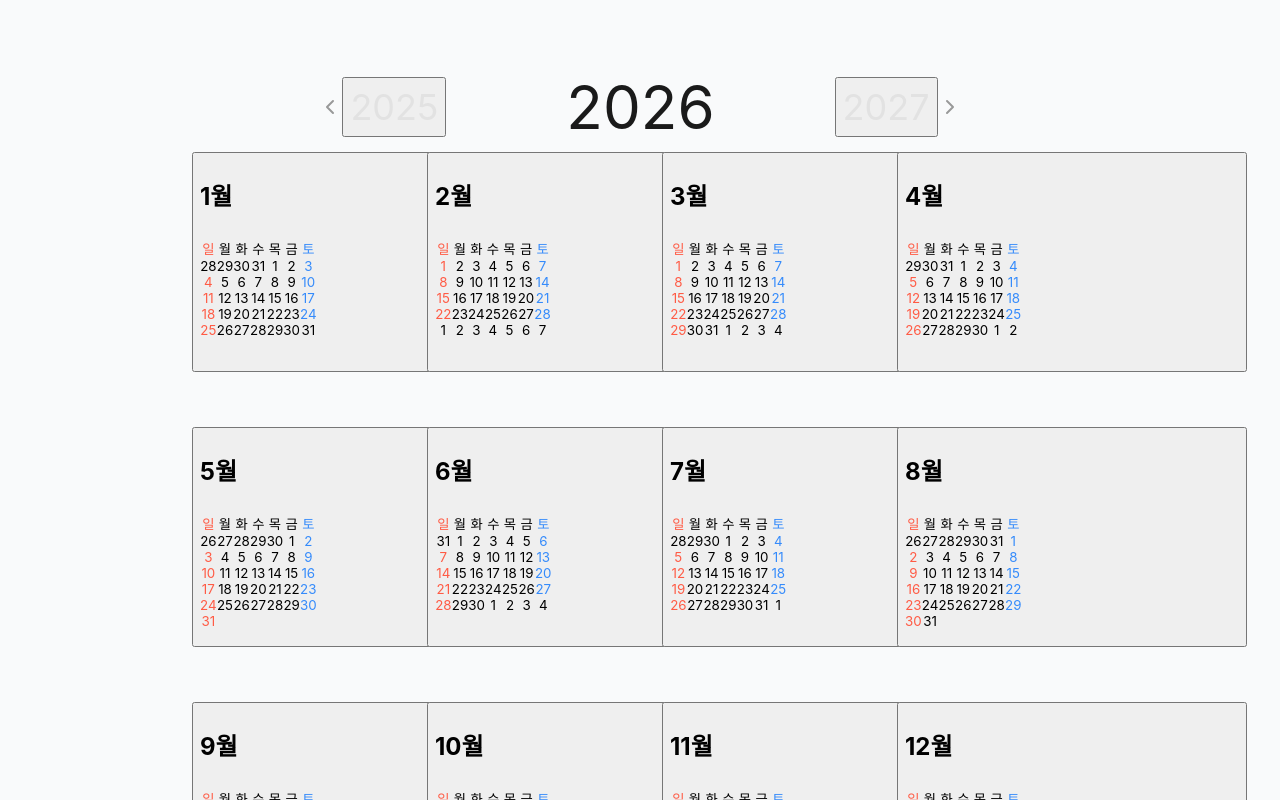
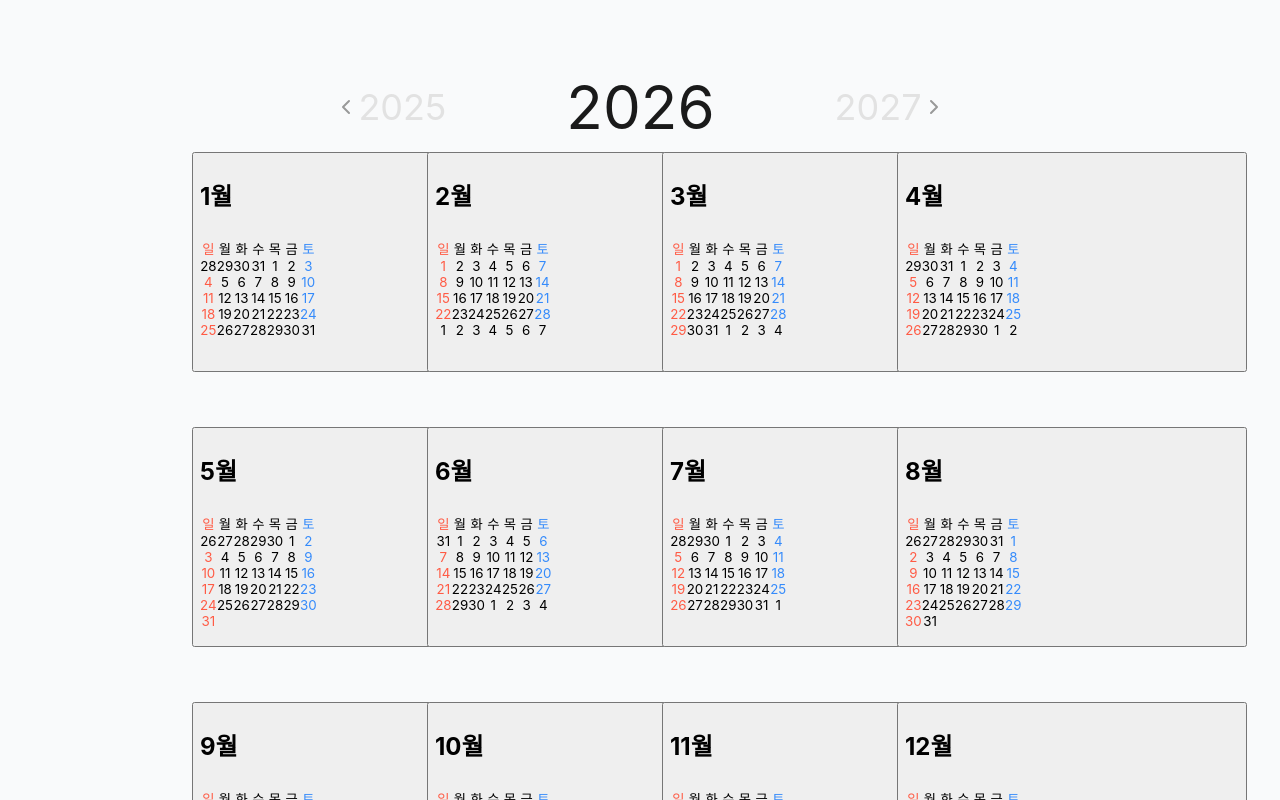
Before and after one commit to soyongdol-e/Gen_Planner, a React (Vite) app: page / in a window 1280 px wide. Both pictures are taken after a click on the button "2026년". Built offline with nearby package versions, Linux system fonts and the light colour scheme; a web font is replaced by a local one.

Commit message:
Remove button styles from year text, use div instead, tighter arrow spacing with gap-4

```diff
--- a/src/components/views/YearView.tsx
+++ b/src/components/views/YearView.tsx
@@ -142,24 +142,24 @@ export function YearView({ onMonthClick }: YearViewProps) {
       {/* Navigation */}
       <div className="flex items-center justify-center pt-[62px] pb-8">
         {/* Left Navigation Group - Arrow + Previous Year */}
-        <div className="flex items-center group cursor-pointer" onClick={handlePrevYear}>
+        <div className="flex items-center gap-4 group cursor-pointer" onClick={handlePrevYear}>
           {/* Left Arrow Icon */}
           <ChevronLeft
             className="size-8 transition-colors group-hover:text-[#505050]"
             style={{ color: '#999999' }}
           />
 
-          {/* Previous Year - 40px gap from icon */}
-          <button
+          {/* Previous Year */}
+          <div
             onClick={(e) => {
               e.stopPropagation();
               handleYearClick(prevYear);
             }}
-            className="text-[36px] font-bold leading-[150%] transition-colors ml-10 group-hover:text-[#505050]"
+            className="text-[36px] font-bold leading-[150%] transition-colors group-hover:text-[#505050]"
             style={{ color: '#E2E2E2' }}
           >
             {prevYear}
-          </button>
+          </div>
         </div>
 
         {/* Current Year - 120px gap from previous year */}
@@ -168,9 +168,9 @@ export function YearView({ onMonthClick }: YearViewProps) {
         </div>
 
         {/* Right Navigation Group - Next Year + Arrow */}
-        <div className="flex items-center group cursor-pointer" onClick={handleNextYear}>
+        <div className="flex items-center gap-4 group cursor-pointer" onClick={handleNextYear}>
           {/* Next Year */}
-          <button
+          <div
             onClick={(e) => {
               e.stopPropagation();
               handleYearClick(nextYear);
@@ -179,11 +179,11 @@ export function YearView({ onMonthClick }: YearViewProps) {
             style={{ color: '#E2E2E2' }}
           >
             {nextYear}
-          </button>
+          </div>
 
-          {/* Right Arrow Icon - 40px gap from next year */}
+          {/* Right Arrow Icon */}
           <ChevronRight
-            className="size-8 transition-colors ml-10 group-hover:text-[#505050]"
+            className="size-8 transition-colors group-hover:text-[#505050]"
             style={{ color: '#999999' }}
           />
         </div>
```
